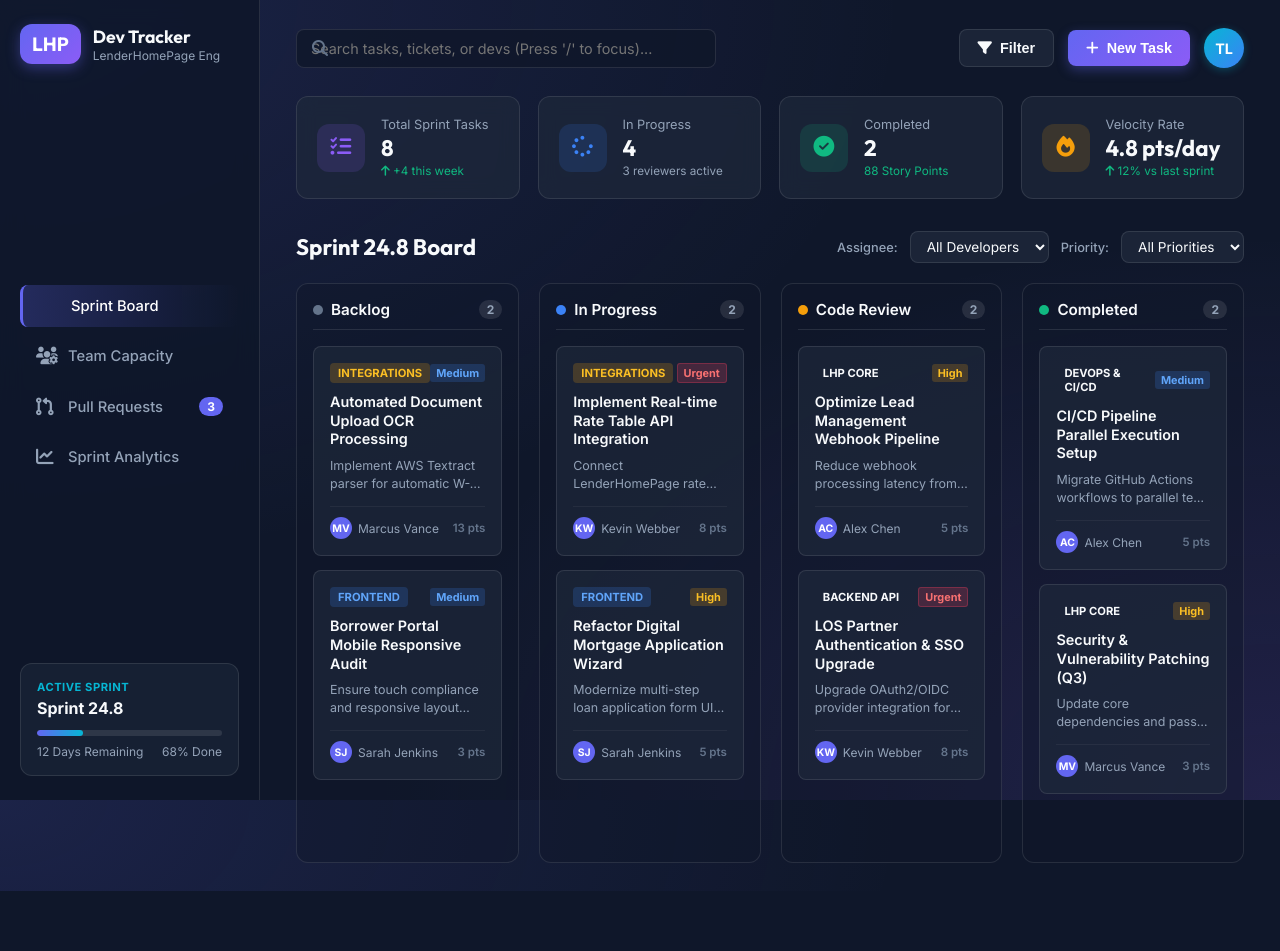
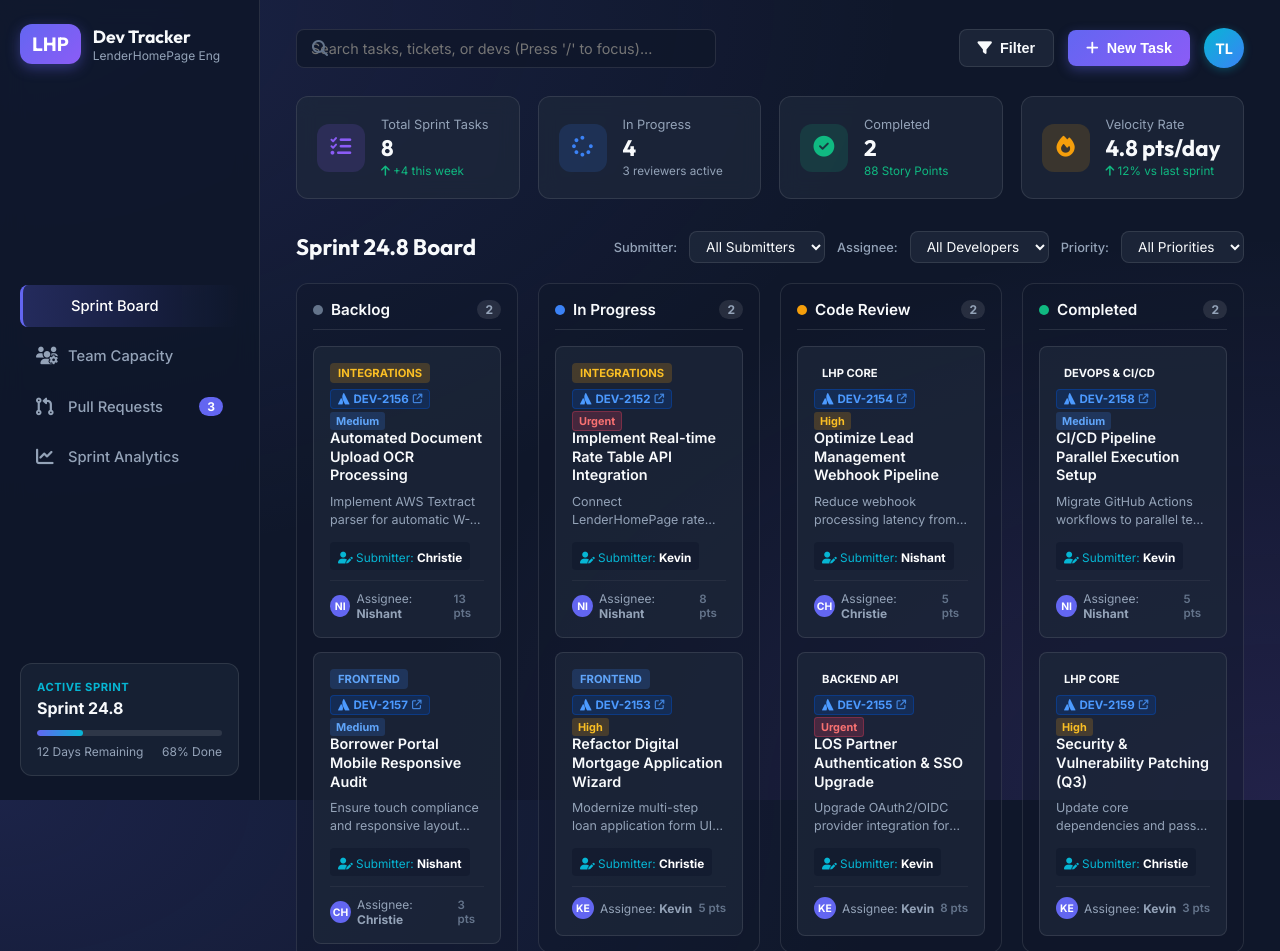
Before and after one commit to THREELabs/LHP-Dev-Tracker, a plain HTML site: page index.html in a window 1280 px wide. Shown: the top 951 px of the page. Before the commit the page ends 891 px from the top, so only its background shows below. Drawn offline with Linux system fonts and the light colour scheme.

Commit message:
Add Jira Ticket URL parsing, Submitter selection (Kevin, Nishant, Christie), and Jira badges

```diff
--- a/app.js
+++ b/app.js
@@ -1,87 +1,118 @@
 /**
  * LHP-Dev-Tracker Core JavaScript Application
- * LenderHomePage Development & Sprint Tracker
+ * LenderHomePage Development & Sprint Tracker with Jira Integration
  */
+
+// Helper to extract Jira Ticket ID (e.g., DEV-2152 from https://lhpcorp.atlassian.net/browse/DEV-2152)
+function extractJiraTicketId(urlOrText) {
+  if (!urlOrText) return null;
+  const match = urlOrText.trim().match(/([A-Z0-9]+-\d+)/i);
+  return match ? match[1].toUpperCase() : null;
+}
 
 // Initial Seed Data for LHP Engineering Tasks
 const initialTasks = [
   {
-    id: "LHP-101",
+    id: "DEV-2152",
+    jiraId: "DEV-2152",
+    jiraUrl: "https://lhpcorp.atlassian.net/browse/DEV-2152",
     title: "Implement Real-time Rate Table API Integration",
     category: "Integrations",
     priority: "Urgent",
     status: "in-progress",
-    assignee: "Kevin Webber",
+    submitter: "Kevin",
+    assignee: "Nishant",
     points: 8,
     desc: "Connect LenderHomePage rate engine with live mortgage rate feeder API and cache results in Redis."
   },
   {
-    id: "LHP-102",
+    id: "DEV-2153",
+    jiraId: "DEV-2153",
+    jiraUrl: "https://lhpcorp.atlassian.net/browse/DEV-2153",
     title: "Refactor Digital Mortgage Application Wizard",
     category: "Frontend",
     priority: "High",
     status: "in-progress",
-    assignee: "Sarah Jenkins",
+    submitter: "Christie",
+    assignee: "Kevin",
     points: 5,
     desc: "Modernize multi-step loan application form UI with glassmorphism design system & instant validation."
   },
   {
-    id: "LHP-103",
+    id: "DEV-2154",
+    jiraId: "DEV-2154",
+    jiraUrl: "https://lhpcorp.atlassian.net/browse/DEV-2154",
     title: "Optimize Lead Management Webhook Pipeline",
     category: "LHP Core",
     priority: "High",
     status: "review",
-    assignee: "Alex Chen",
+    submitter: "Nishant",
+    assignee: "Christie",
     points: 5,
     desc: "Reduce webhook processing latency from 450ms to <80ms for incoming CRM lead notifications."
   },
   {
-    id: "LHP-104",
+    id: "DEV-2155",
+    jiraId: "DEV-2155",
+    jiraUrl: "https://lhpcorp.atlassian.net/browse/DEV-2155",
     title: "LOS Partner Authentication & SSO Upgrade",
     category: "Backend API",
     priority: "Urgent",
     status: "review",
-    assignee: "Kevin Webber",
+    submitter: "Kevin",
+    assignee: "Kevin",
     points: 8,
     desc: "Upgrade OAuth2/OIDC provider integration for Encompass and BytePro LOS integrations."
   },
   {
-    id: "LHP-105",
+    id: "DEV-2156",
+    jiraId: "DEV-2156",
+    jiraUrl: "https://lhpcorp.atlassian.net/browse/DEV-2156",
     title: "Automated Document Upload OCR Processing",
     category: "Integrations",
     priority: "Medium",
     status: "backlog",
-    assignee: "Marcus Vance",
+    submitter: "Christie",
+    assignee: "Nishant",
     points: 13,
     desc: "Implement AWS Textract parser for automatic W-2 and paystub verification."
   },
   {
-    id: "LHP-106",
+    id: "DEV-2157",
+    jiraId: "DEV-2157",
+    jiraUrl: "https://lhpcorp.atlassian.net/browse/DEV-2157",
     title: "Borrower Portal Mobile Responsive Audit",
     category: "Frontend",
     priority: "Medium",
     status: "backlog",
-    assignee: "Sarah Jenkins",
+    submitter: "Nishant",
+    assignee: "Christie",
     points: 3,
     desc: "Ensure touch compliance and responsive layout adjustments across iOS & Android viewports."
   },
   {
-    id: "LHP-107",
+    id: "DEV-2158",
+    jiraId: "DEV-2158",
+    jiraUrl: "https://lhpcorp.atlassian.net/browse/DEV-2158",
     title: "CI/CD Pipeline Parallel Execution Setup",
     category: "DevOps & CI/CD",
     priority: "Medium",
     status: "completed",
-    assignee: "Alex Chen",
+    submitter: "Kevin",
+    assignee: "Nishant",
     points: 5,
     desc: "Migrate GitHub Actions workflows to parallel test suites, cutting build times by 60%."
   },
   {
-    id: "LHP-108",
+    id: "DEV-2159",
+    jiraId: "DEV-2159",
+    jiraUrl: "https://lhpcorp.atlassian.net/browse/DEV-2159",
     title: "Security & Vulnerability Patching (Q3)",
     category: "LHP Core",
     priority: "High",
     status: "completed",
-    assignee: "Marcus Vance",
+    submitter: "Christie",
+    assignee: "Kevin",
     points: 3,
     desc: "Update core dependencies and pass annual penetration audit checks."
   }
@@ -93,7 +124,7 @@ const pullRequests = [
     id: "PR-342",
     repo: "LHP-Core-API",
     title: "feat(auth): Add Encompass OAuth2 SSO refresh token handling",
-    author: "Kevin Webber",
+    author: "Kevin",
     status: "Review Needed",
     comments: 4,
     updated: "2 hours ago"
@@ -102,7 +133,7 @@ const pullRequests = [
     id: "PR-341",
     repo: "LHP-Frontend-Web",
     title: "refactor(wizard): Glassmorphism step navigation components",
-    author: "Sarah Jenkins",
+    author: "Christie",
     status: "Approved",
     comments: 8,
     updated: "4 hours ago"
@@ -111,7 +142,7 @@ const pullRequests = [
     id: "PR-340",
     repo: "LHP-Lead-Pipeline",
     title: "perf(webhooks): Async queue batching for CRM sync",
-    author: "Alex Chen",
+    author: "Nishant",
     status: "Review Needed",
     comments: 2,
     updated: "Yesterday"
@@ -121,43 +152,35 @@ const pullRequests = [
 // Team Members Data
 const teamMembers = [
   {
-    name: "Kevin Webber",
-    role: "Lead Engineer",
-    initials: "KW",
-    activeTasks: 2,
+    name: "Kevin",
+    role: "Engineering Lead",
+    initials: "KV",
+    activeTasks: 3,
     completedPoints: 24,
     status: "In Deep Work"
   },
   {
-    name: "Sarah Jenkins",
-    role: "Senior UI/UX Engineer",
-    initials: "SJ",
-    activeTasks: 2,
-    completedPoints: 18,
+    name: "Nishant",
+    role: "Senior Full Stack Dev",
+    initials: "NS",
+    activeTasks: 3,
+    completedPoints: 21,
     status: "Available"
   },
   {
-    name: "Alex Chen",
-    role: "Backend & Systems Arch",
-    initials: "AC",
+    name: "Christie",
+    role: "Product & Engineering",
+    initials: "CH",
     activeTasks: 2,
-    completedPoints: 22,
-    status: "Reviewing Code"
-  },
-  {
-    name: "Marcus Vance",
-    role: "Full Stack Engineer",
-    initials: "MV",
-    activeTasks: 2,
-    completedPoints: 16,
-    status: "Available"
+    completedPoints: 19,
+    status: "Reviewing Jira Tickets"
   }
 ];
 
 // App State
 let tasksState = [...initialTasks];
 
-// DOM Elements
+// DOM Initialization
 document.addEventListener("DOMContentLoaded", () => {
   initNavigation();
   initSearchAndFilters();
@@ -195,6 +218,7 @@ function initNavigation() {
 // Search and Filtering
 function initSearchAndFilters() {
   const searchInput = document.getElementById("task-search");
+  const filterSubmitter = document.getElementById("filter-submitter");
   const filterAssignee = document.getElementById("filter-assignee");
   const filterPriority = document.getElementById("filter-priority");
 
@@ -206,13 +230,15 @@ function initSearchAndFilters() {
     }
   });
 
-  searchInput.addEventListener("input", filterAndRender);
-  filterAssignee.addEventListener("change", filterAndRender);
-  filterPriority.addEventListener("change", filterAndRender);
+  if (searchInput) searchInput.addEventListener("input", filterAndRender);
+  if (filterSubmitter) filterSubmitter.addEventListener("change", filterAndRender);
+  if (filterAssignee) filterAssignee.addEventListener("change", filterAndRender);
+  if (filterPriority) filterPriority.addEventListener("change", filterAndRender);
 }
 
 function filterAndRender() {
   const query = document.getElementById("task-search").value.toLowerCase();
+  const submitterFilter = document.getElementById("filter-submitter").value;
   const assigneeFilter = document.getElementById("filter-assignee").value;
   const priorityFilter = document.getElementById("filter-priority").value;
 
@@ -220,11 +246,15 @@ function filterAndRender() {
     const matchesQuery = task.title.toLowerCase().includes(query) ||
                          task.desc.toLowerCase().includes(query) ||
                          task.id.toLowerCase().includes(query) ||
+                         (task.jiraId && task.jiraId.toLowerCase().includes(query)) ||
+                         task.submitter.toLowerCase().includes(query) ||
                          task.assignee.toLowerCase().includes(query);
+
+    const matchesSubmitter = submitterFilter === "all" || task.submitter === submitterFilter;
     const matchesAssignee = assigneeFilter === "all" || task.assignee === assigneeFilter;
     const matchesPriority = priorityFilter === "all" || task.priority === priorityFilter;
 
-    return matchesQuery && matchesAssignee && matchesPriority;
+    return matchesQuery && matchesSubmitter && matchesAssignee && matchesPriority;
   });
 
   renderBoard(filtered);
@@ -260,33 +290,56 @@ function renderBoard(tasksToRender = tasksState) {
   });
 
   // Update counts
-  document.getElementById("count-backlog").textContent = counts["backlog"];
-  document.getElementById("count-in-progress").textContent = counts["in-progress"];
-  document.getElementById("count-review").textContent = counts["review"];
-  document.getElementById("count-completed").textContent = counts["completed"];
+  if (document.getElementById("count-backlog")) document.getElementById("count-backlog").textContent = counts["backlog"];
+  if (document.getElementById("count-in-progress")) document.getElementById("count-in-progress").textContent = counts["in-progress"];
+  if (document.getElementById("count-review")) document.getElementById("count-review").textContent = counts["review"];
+  if (document.getElementById("count-completed")) document.getElementById("count-completed").textContent = counts["completed"];
 }
 
-// Create Card DOM Element
+// Create Card DOM Element with Jira Link & Submitter details
 function createTaskCardElement(task) {
   const card = document.createElement("div");
   card.className = "task-card";
   card.setAttribute("draggable", "true");
   card.dataset.id = task.id;
 
-  const getInitials = (name) => name.split(" ").map(n => n[0]).join("");
+  const getInitials = (name) => name ? name.substring(0, 2).toUpperCase() : "?";
   const categoryClass = task.category.toLowerCase().replace(/[^a-z]/g, "");
+
+  // Jira Pill HTML
+  const jiraBadgeHtml = task.jiraUrl ? `
+    <a href="${task.jiraUrl}" target="_blank" rel="noopener noreferrer" class="jira-ticket-badge" title="Open ${task.jiraId} in Jira">
+      <i class="fa-brands fa-atlassian"></i>
+      <span>${task.jiraId || 'Jira Ticket'}</span>
+      <i class="fa-solid fa-arrow-up-right-from-square mini-ext-icon"></i>
+    </a>
+  ` : `
+    <span class="jira-ticket-badge no-link">
+      <i class="fa-solid fa-ticket"></i>
+      <span>${task.id}</span>
+    </span>
+  `;
 
   card.innerHTML = `
     <div class="task-card-header">
-      <span class="category-tag ${categoryClass}">${task.category}</span>
+      <div class="header-left-tags">
+        <span class="category-tag ${categoryClass}">${task.category}</span>
+        ${jiraBadgeHtml}
+      </div>
       <span class="priority-pill priority-${task.priority.toLowerCase()}">${task.priority}</span>
     </div>
+
     <div class="task-title">${task.title}</div>
     <div class="task-desc">${task.desc}</div>
+
+    <div class="submitter-info-row">
+      <span class="submitter-label"><i class="fa-solid fa-user-pen"></i> Submitter: <strong>${task.submitter}</strong></span>
+    </div>
+
     <div class="task-card-footer">
       <div class="assignee-info">
-        <div class="mini-avatar">${getInitials(task.assignee)}</div>
-        <span class="assignee-name">${task.assignee}</span>
+        <div class="mini-avatar" title="Assignee: ${task.assignee}">${getInitials(task.assignee)}</div>
+        <span class="assignee-name">Assignee: <strong>${task.assignee}</strong></span>
       </div>
       <span class="points-tag">${task.points} pts</span>
     </div>
@@ -392,12 +445,12 @@ function updateStats() {
   const inProgress = tasksState.filter(t => t.status === "in-progress" || t.status === "review").length;
   const completed = tasksState.filter(t => t.status === "completed").length;
 
-  document.getElementById("stat-total-tasks").textContent = total;
-  document.getElementById("stat-in-progress").textContent = inProgress;
-  document.getElementById("stat-completed").textContent = completed;
+  if (document.getElementById("stat-total-tasks")) document.getElementById("stat-total-tasks").textContent = total;
+  if (document.getElementById("stat-in-progress")) document.getElementById("stat-in-progress").textContent = inProgress;
+  if (document.getElementById("stat-completed")) document.getElementById("stat-completed").textContent = completed;
 
   const percentage = Math.round((completed / total) * 100) || 0;
-  document.getElementById("sprint-progress-bar").style.width = `${percentage}%`;
+  if (document.getElementById("sprint-progress-bar")) document.getElementById("sprint-progress-bar").style.width = `${percentage}%`;
 }
 
 // Task Modal Functionality
@@ -407,6 +460,8 @@ function initModal() {
   const btnClose = document.getElementById("btn-close-modal");
   const btnCancel = document.getElementById("btn-cancel-modal");
   const form = document.getElementById("task-form");
+
+  if (!modal || !form) return;
 
   const openModal = () => modal.classList.add("active");
   const closeModal = () => {
@@ -420,9 +475,23 @@ function initModal() {
 
   form.addEventListener("submit", (e) => {
     e.preventDefault();
+
+    const jiraUrlInput = document.getElementById("task-jira-url").value.trim();
+    const extractedJiraId = extractJiraTicketId(jiraUrlInput);
+    const generatedId = extractedJiraId || `DEV-${2160 + tasksState.length}`;
+
+    // Construct Jira URL if only ticket ID was entered (e.g. DEV-2152)
+    let fullJiraUrl = jiraUrlInput;
+    if (jiraUrlInput && !jiraUrlInput.startsWith("http")) {
+      fullJiraUrl = `https://lhpcorp.atlassian.net/browse/${extractedJiraId || jiraUrlInput}`;
+    }
+
     const newTask = {
-      id: `LHP-${100 + tasksState.length + 1}`,
+      id: generatedId,
+      jiraId: extractedJiraId || generatedId,
+      jiraUrl: fullJiraUrl || `https://lhpcorp.atlassian.net/browse/${generatedId}`,
       title: document.getElementById("task-title").value,
+      submitter: document.getElementById("task-submitter").value,
       category: document.getElementById("task-category").value,
       priority: document.getElementById("task-priority").value,
       assignee: document.getElementById("task-assignee").value,
--- a/index.html
+++ b/index.html
@@ -142,13 +142,20 @@
           <div class="board-header">
             <h2>Sprint 24.8 Board</h2>
             <div class="board-controls">
+              <label for="filter-submitter">Submitter:</label>
+              <select id="filter-submitter" class="select-filter">
+                <option value="all">All Submitters</option>
+                <option value="Kevin">Kevin</option>
+                <option value="Nishant">Nishant</option>
+                <option value="Christie">Christie</option>
+              </select>
+
               <label for="filter-assignee">Assignee:</label>
               <select id="filter-assignee" class="select-filter">
                 <option value="all">All Developers</option>
-                <option value="Kevin Webber">Kevin Webber</option>
-                <option value="Sarah Jenkins">Sarah Jenkins</option>
-                <option value="Alex Chen">Alex Chen</option>
-                <option value="Marcus Vance">Marcus Vance</option>
+                <option value="Kevin">Kevin</option>
+                <option value="Nishant">Nishant</option>
+                <option value="Christie">Christie</option>
               </select>
 
               <label for="filter-priority">Priority:</label>
@@ -297,6 +304,22 @@
 
         <div class="form-row">
           <div class="form-group">
+            <label for="task-submitter">Submitter (Submitted By) *</label>
+            <select id="task-submitter" required>
+              <option value="Kevin">Kevin</option>
+              <option value="Nishant">Nishant</option>
+              <option value="Christie">Christie</option>
+            </select>
+          </div>
+
+          <div class="form-group">
+            <label for="task-jira-url">Jira Ticket URL</label>
+            <input type="url" id="task-jira-url" placeholder="https://lhpcorp.atlassian.net/browse/DEV-2152">
+          </div>
+        </div>
+
+        <div class="form-row">
+          <div class="form-group">
             <label for="task-category">Category</label>
             <select id="task-category">
               <option value="Frontend">Frontend</option>
@@ -322,10 +345,9 @@
           <div class="form-group">
             <label for="task-assignee">Assignee</label>
             <select id="task-assignee">
-              <option value="Kevin Webber">Kevin Webber</option>
-              <option value="Sarah Jenkins">Sarah Jenkins</option>
-              <option value="Alex Chen">Alex Chen</option>
-              <option value="Marcus Vance">Marcus Vance</option>
+              <option value="Kevin">Kevin</option>
+              <option value="Nishant">Nishant</option>
+              <option value="Christie">Christie</option>
             </select>
           </div>
 
--- a/styles.css
+++ b/styles.css
@@ -499,11 +499,61 @@ body {
   box-shadow: 0 6px 18px rgba(0, 0, 0, 0.25);
 }
 
-.task-card-header {
+.header-left-tags {
   display: flex;
-  justify-content: space-between;
   align-items: center;
+  gap: 6px;
+  flex-wrap: wrap;
+}
+
+.jira-ticket-badge {
+  display: inline-flex;
+  align-items: center;
+  gap: 4px;
+  background: rgba(0, 82, 204, 0.2);
+  color: #4c9aff;
+  border: 1px solid rgba(0, 82, 204, 0.4);
+  font-size: 0.72rem;
+  font-weight: 700;
+  padding: 2px 7px;
+  border-radius: 4px;
+  text-decoration: none;
+  transition: var(--transition-fast);
+}
+
+.jira-ticket-badge:hover {
+  background: rgba(0, 82, 204, 0.4);
+  color: #deebff;
+  border-color: #4c9aff;
+  box-shadow: 0 0 8px rgba(76, 154, 255, 0.4);
+}
+
+.jira-ticket-badge.no-link {
+  background: rgba(255, 255, 255, 0.08);
+  color: var(--text-muted);
+  border: 1px solid var(--border-color);
+}
+
+.mini-ext-icon {
+  font-size: 0.6rem;
+  opacity: 0.8;
+}
+
+.submitter-info-row {
   margin-bottom: 10px;
+  padding: 4px 8px;
+  background: rgba(15, 23, 42, 0.5);
+  border-radius: 4px;
+  display: inline-block;
+}
+
+.submitter-label {
+  font-size: 0.74rem;
+  color: var(--accent-cyan);
+}
+
+.submitter-label strong {
+  color: #ffffff;
 }
 
 .category-tag {
```
